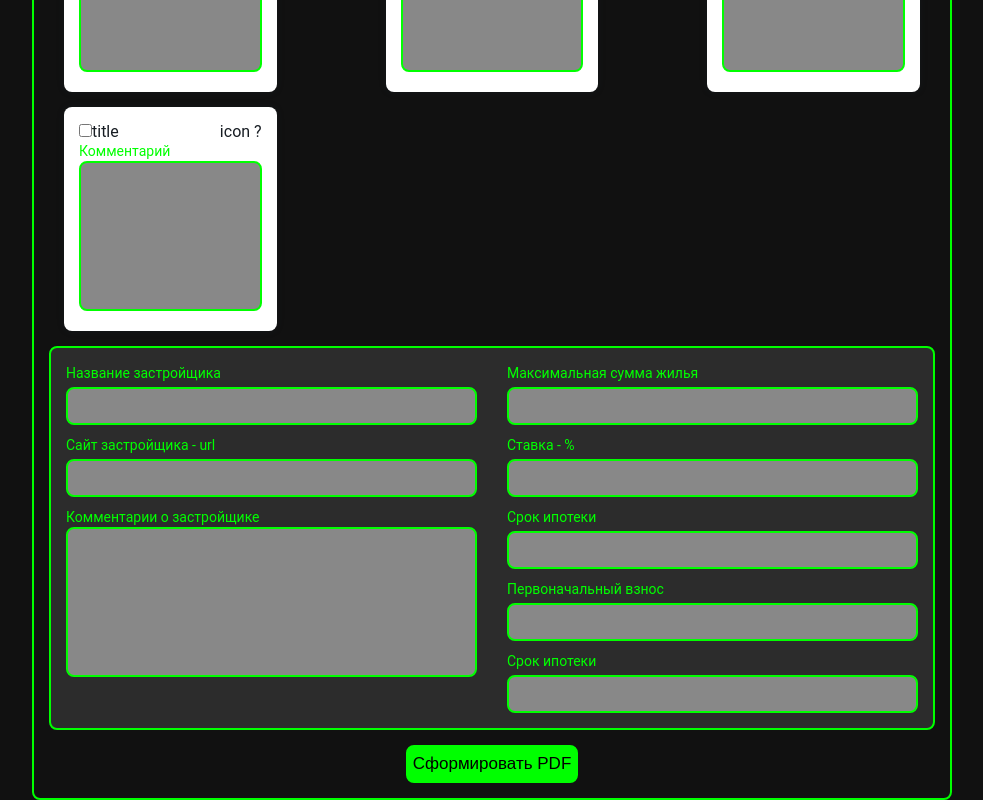
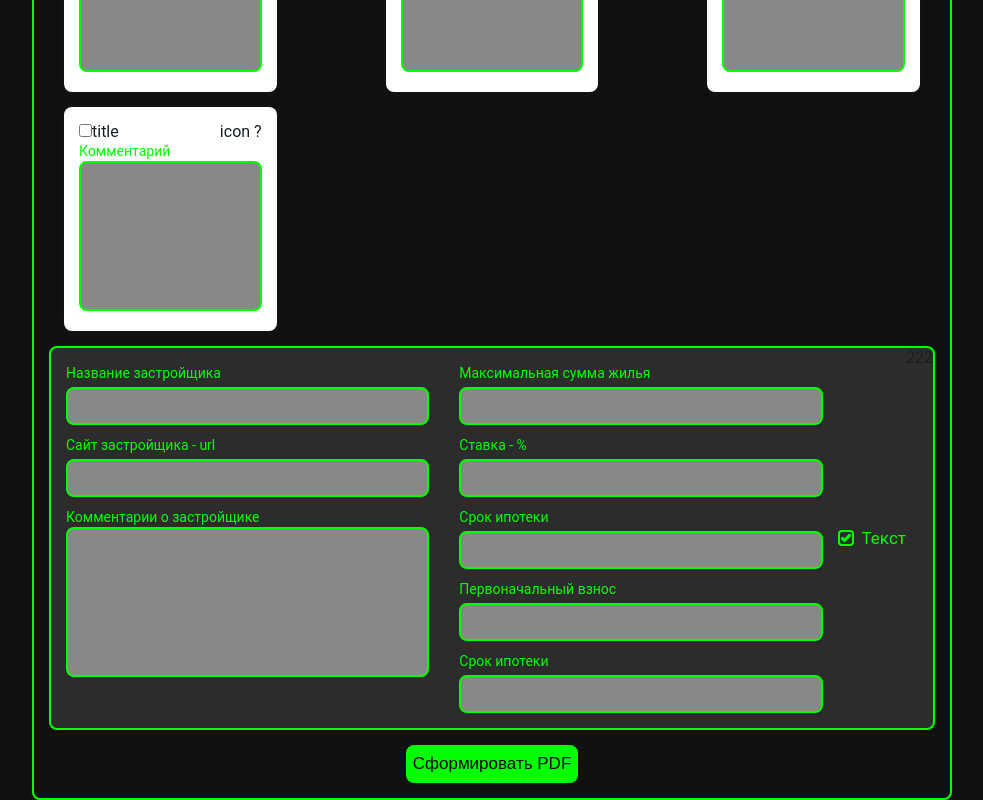
Before and after one commit to cossack-don/lime-house, a Vue app: page / in a window 1280 px wide. Shown: the part 670-1470 px from the top of the page, without its empty margins (148-1131 px from the left). Built offline with nearby package versions, Linux system fonts and the light colour scheme.

Commit message:
feat: add base checkbox

```diff
--- a/src/components/CardDeveloper.vue
+++ b/src/components/CardDeveloper.vue
@@ -19,12 +19,14 @@
       <BaseInput :class="$style.mb10" placeholder="" title-label="Первоначальный взнос"/>
       <BaseInput placeholder="" title-label="Срок ипотеки"/>
     </div>
+  <BaseCheckBox/>222
   </div>
 </template>
 
 <script setup lang="ts">
-import BaseInput from '@/components/_components/BaseInput.vue'
-import BaseTextarea from '@/components/_components/BaseTextarea.vue'
+import BaseInput from '@/components/_components/BaseInput.vue';
+import BaseTextarea from '@/components/_components/BaseTextarea.vue';
+import BaseCheckBox from '@/components/_components/BaseCheckBox.vue';
 import { reactive, defineEmits } from "vue";
 
 const formData = reactive({
--- a/src/components/_components/BaseCheckBox.vue
+++ b/src/components/_components/BaseCheckBox.vue
@@ -1,34 +1,78 @@
 <template>
-  <div :class="$style.wrapperCheckBox">
-    <label>
-      <input type='checkbox' :class="$style.input">
-      <span>{{props.title}}</span>
+  <div
+      :class="$style.checkboxContainer"
+  >
+    <label
+        :class="$style.labelCheckedTest"
+    >
+      <input
+          :class="$style.inputCheckbox"
+          type="checkbox"
+          :checked="props.checked"
+          @change="change"
+      >
+      {{ props.labelText }}
     </label>
   </div>
 </template>
 
-<script setup lang="ts">
-import {defineProps} from "vue";
+<script lang="ts" setup>
+import { defineProps, defineEmits } from 'vue';
+
+const emit = defineEmits(['update:checked']);
+
+const change = (e:Event) => {
+  const { checked } = e.target as HTMLInputElement;
+  emit('update:checked', checked);
+};
 
 const props = defineProps({
-  connectLabelWithId:{
-    type:String,
-    default:'test-label'
+  checked: {
+    type: Boolean,
+    default: true,
   },
-  title:{
-    type:String,
-    default:'Title'
-  }
-})
-
+  labelText: {
+    type: String,
+    default: 'Текст',
+  },
+});
 </script>
 
 <style module>
-.wrapperCheckBox {
-  width: 100%;
+.checkboxContainer {
+  display: flex;  gap: 8px;
 }
 
-.input {
-  margin-right: 8px;
+.labelCheckedTest {
+  display: flex;
+  align-items: center;
+  gap: 8px;
+  font-size: 17px;
+  font-weight: 400;
+  line-height: 24px;
+  color: #0f0;
+  cursor: pointer;
+}
+
+.inputCheckbox {
+  position: relative;
+  display: grid;
+  place-content: center;
+  width: 16px;
+  height: 16px;
+  margin: 0;
+  -moz-appearance: none;
+  -webkit-appearance: none;
+  appearance: none;
+  background-color: #2c2c2c;
+  border: 2px solid #0f0;
+  border-radius: 4px;
+  transform-style: preserve-3d;
+  cursor: pointer;
+}
+
+.inputCheckbox:checked {
+  background: #2c2c2c url('~@/assets/check.svg') no-repeat center;
+  border-color: #0f0;
 }
 </style>
--- a/src/components/_components/BaseTextarea.vue
+++ b/src/components/_components/BaseTextarea.vue
@@ -68,6 +68,10 @@ const updateInput = (e:ISyntheticEvent<HTMLInputElement>) => {
   color: #fff;
 }
 
+.textarea:hover {
+  cursor: pointer;
+}
+
 .textarea:focus {
   border: 2px solid #fff;
 }
```
Also changed, not shown: src/assets/check.svg (added).
